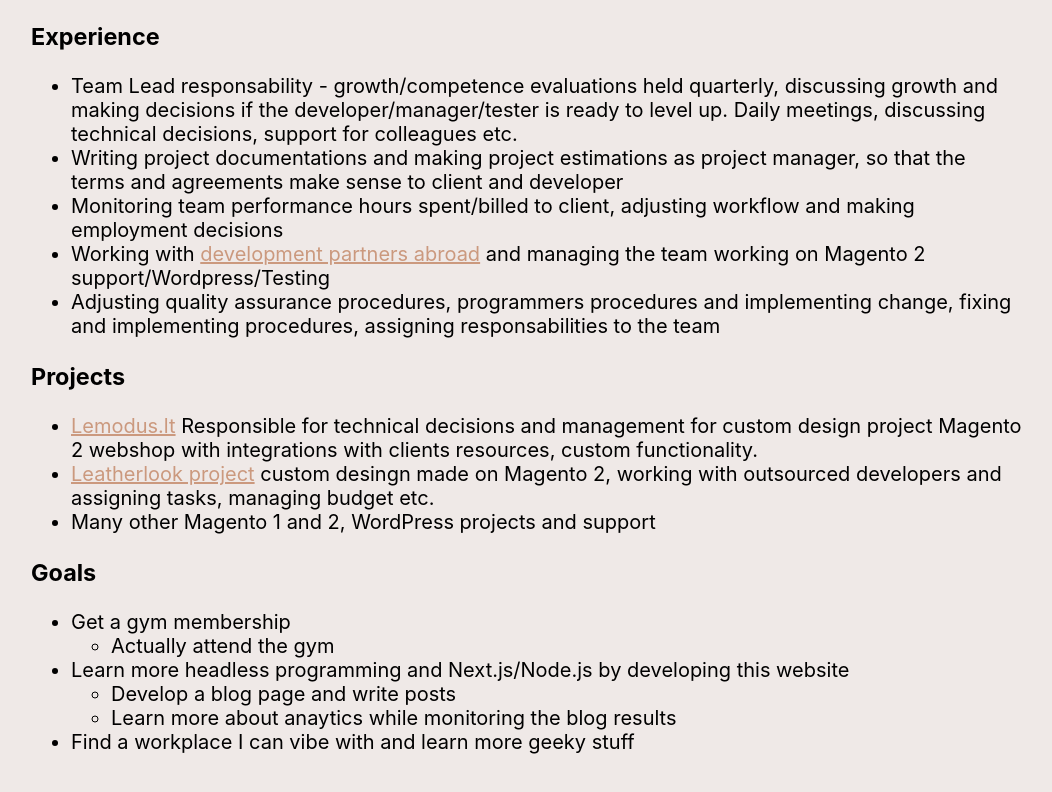
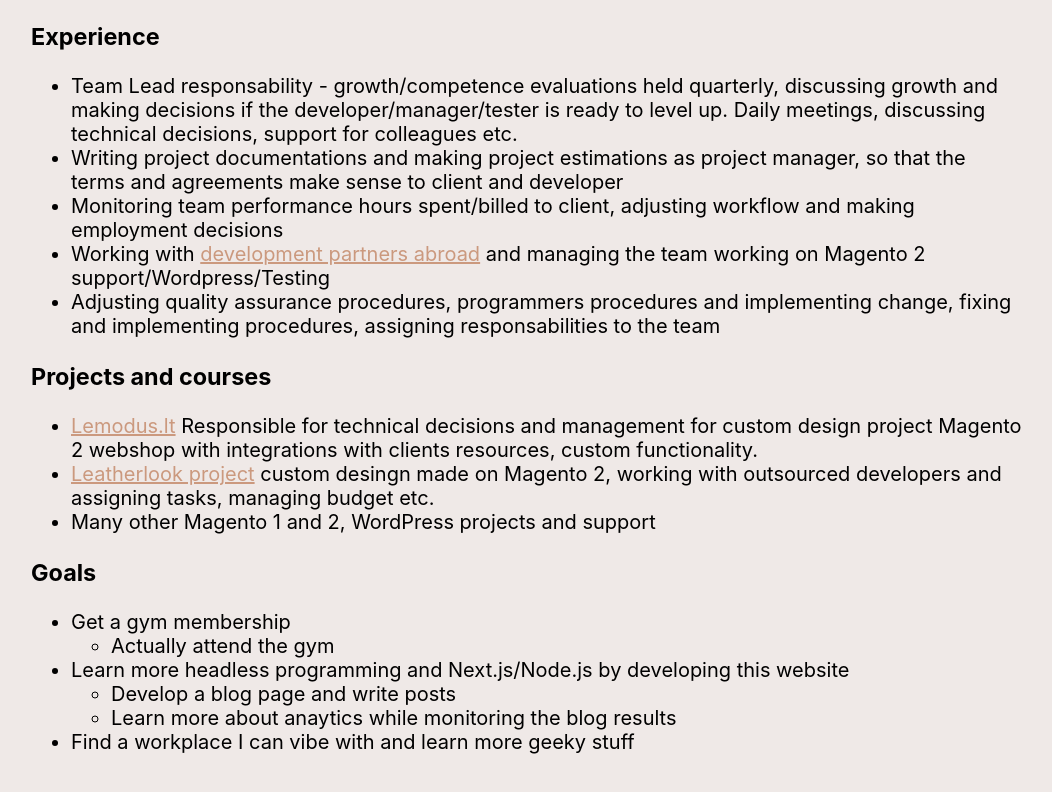
Before and after one commit to rufasl/resume, a Next.js app: page /about in a window 1280 px wide. Shown: the part 541-1333 px from the top of the page, without its empty margins (113-1165 px from the left). Built offline with nearby package versions, Linux system fonts and the light colour scheme.

Commit message:
added text changes to about page

```diff
--- a/pages/about.jsx
+++ b/pages/about.jsx
@@ -26,7 +26,7 @@ export default function About() {
                 <li>Working with <a href="https://juist.nl/">development partners abroad</a> and managing the team working on Magento 2 support/Wordpress/Testing</li>
                 <li>Adjusting quality assurance procedures, programmers procedures and implementing change, fixing and implementing procedures, assigning responsabilities to the team</li>
                 </ul>
-                <h3>Projects</h3>
+                <h3>Projects and courses</h3>
                 <ul>
                 <li><a href="https://lemodus.lt">Lemodus.lt</a> Responsible for technical decisions and management for custom design project Magento 2 webshop with integrations with clients resources, custom functionality.</li>
                 <li><a href="https://www.leatherlook.nl/">Leatherlook project</a> custom desingn made on Magento 2, working with outsourced developers and assigning tasks, managing budget etc.</li>
```
